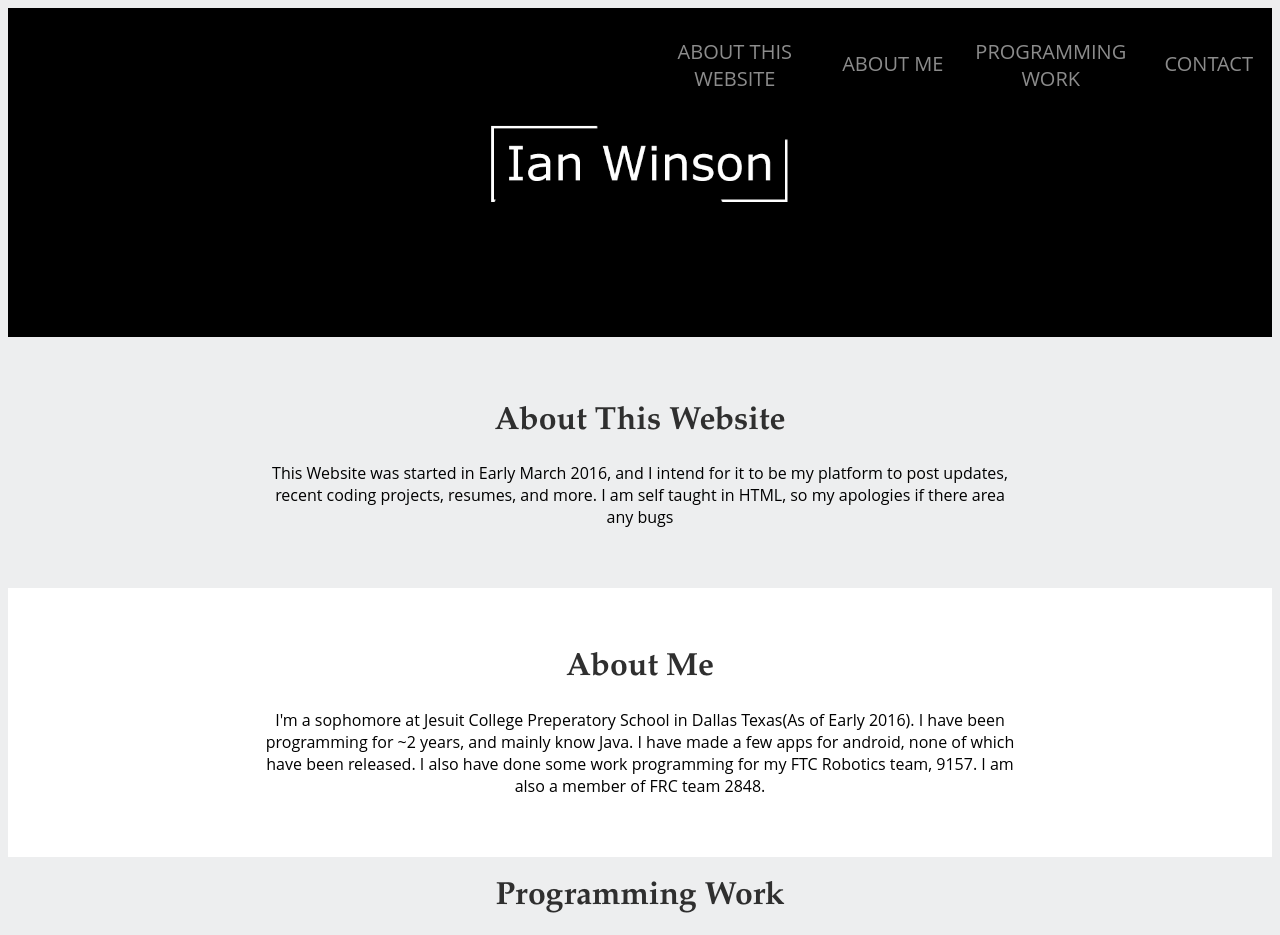
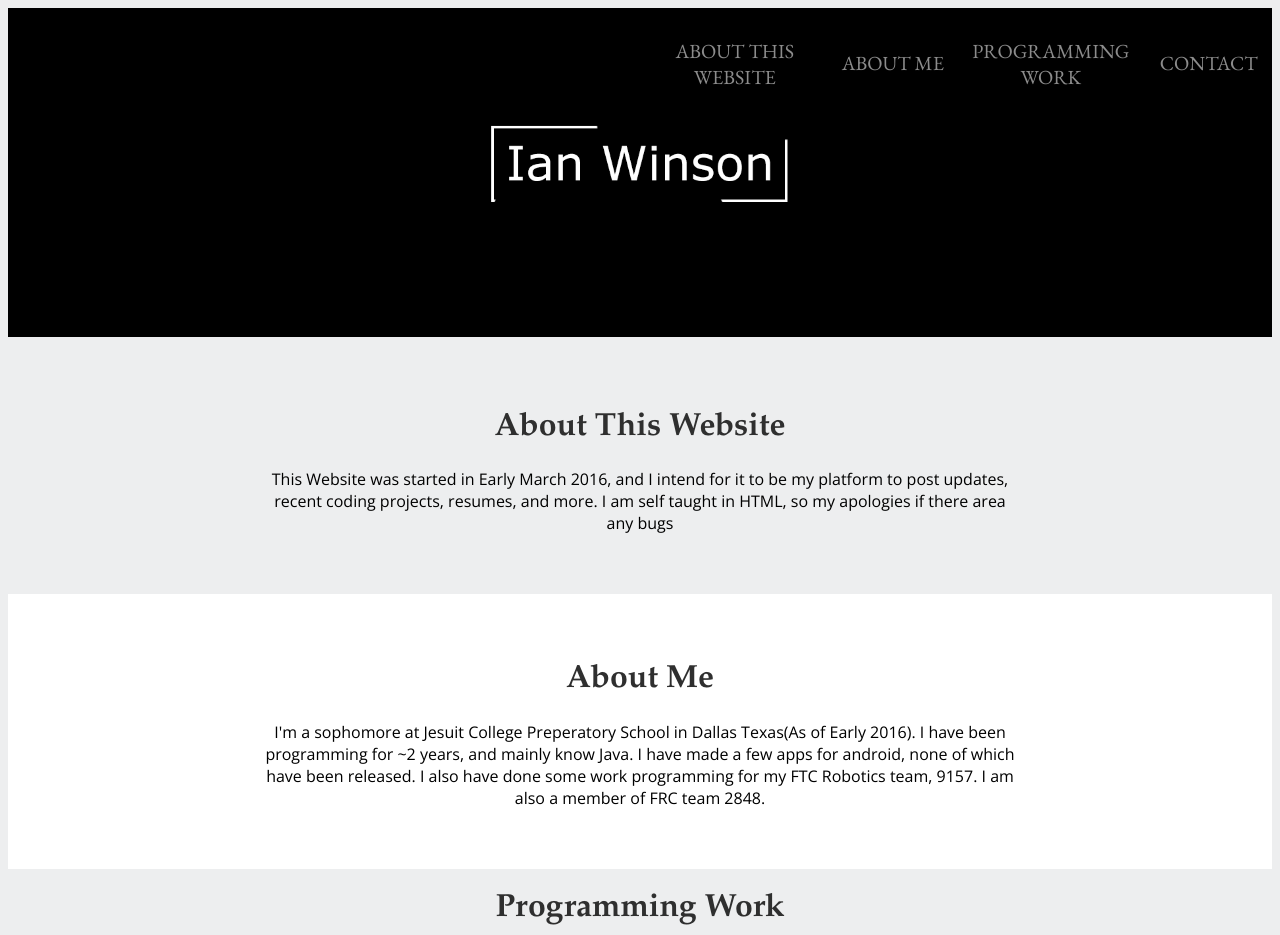
Before and after one commit to ianwinson/ianwinson.github.io, a plain HTML site: page index.html in a window 1280 px wide. Shown: the top 935 px of the page. Drawn offline with nearby package versions, Linux system fonts and the light colour scheme; a script that the page names is missing.

Commit message:
Change font

```diff
--- a/index.html
+++ b/index.html
@@ -1,6 +1,8 @@
 <!DOCTYPE html>
 <html>
 <title>Ian Winson</title>
+<link href='https://fonts.googleapis.com/css?family=EB+Garamond' rel='stylesheet' type='text/css'>
+<link href='https://fonts.googleapis.com/css?family=Open+Sans' rel='stylesheet' type='text/css'>
    <body>
       <style>
       body{
@@ -18,6 +20,7 @@
             font-size: 20px;
             left: 50%;
             height:50px;
+            font-family: 'EB Garamond', serif;
             width: 15%;
             top: 30px;
 
@@ -25,7 +28,7 @@
          button{
            font: black;background-color: white; border-radius: 2px; border: 2px; padding: 0;
 
-  background: none; font-family: 'Open Sans';font-size: 2px;
+  background: none; font-family: 'EB Garamond', serif; font-size: 2px;
          }
          button:hover {color:white; font: white; border-radius: 5px; border: 2; cursor: pointer;
          }
@@ -39,6 +42,7 @@
            z-index: 100;
            position: absolute;
            font-size: 20px;
+           font-family: 'EB Garamond', serif;
            top: 30px;
            width: 10%;
            height: 50px;
@@ -50,6 +54,7 @@
            font-size: 20px;
           left: 75%;
           top: 30px;
+          font-family: 'EB Garamond', serif;
           height: 50px;
           width: 15%;
          }
@@ -57,7 +62,7 @@
            z-index: 100;
            position: absolute;
            font-size: 20px;
-          left: 90%;
+          left: 90%;font-family: 'EB Garamond', serif;
           top: 30px;
           height: 50px;
           width: 10%;
@@ -68,27 +73,30 @@
          }
          #AbM, #Contact, #CM{
 
-
+           font-family: 'Open Sans', sans-serif;
             background-color:#FFFFFF;
          }
          #PW{
            background-color:#EDEEEF
-
+           font-family: 'Open Sans', sans-serif;
          }
          #AbT{
-
+font-family: 'Open Sans', sans-serif;
              background-color:#EDEEEF;
 
 
          }
          #ABM{
            width: 60%;
+           font-family: 'Open Sans', sans-serif;
          }
          #CM{
            margin-left: 40%;
+           font-family: 'Open Sans', sans-serif;
          }
          #te{
            border-bottom: 1px solid #000;
+           font-family: 'Open Sans', sans-serif;
            display: inline;
            left:40%
          }
```
